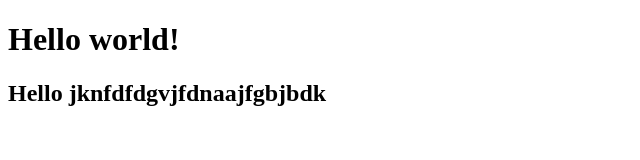
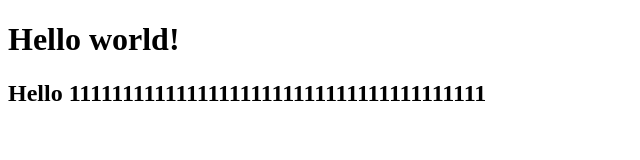
Before and after one commit to hhalsaif/Volunteer-Project, a plain HTML site: page index.html in a window 1280 px wide. Shown: the whole page, without its empty margins (0-640 px from the left). Drawn offline with Linux system fonts and the light colour scheme.

Commit message:
changed2
h22222

```diff
--- a/index.html
+++ b/index.html
@@ -7,6 +7,6 @@
 </head>
 <body>
     <h1>Hello world!</h1>
-    <h2>Hello jknfdfdgvjfdnaajfgbjbdk</h2>
+    <h2>Hello 111111111111111111111111111111111111111</h2>
 </body>
 </html>
```
